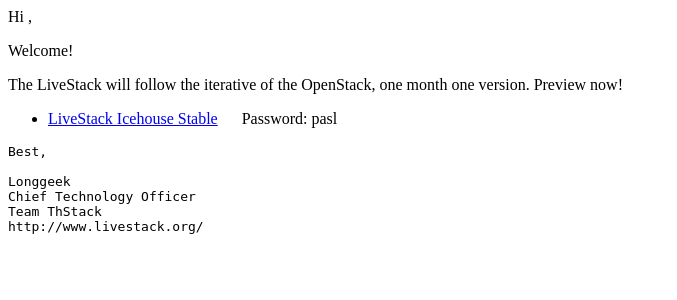
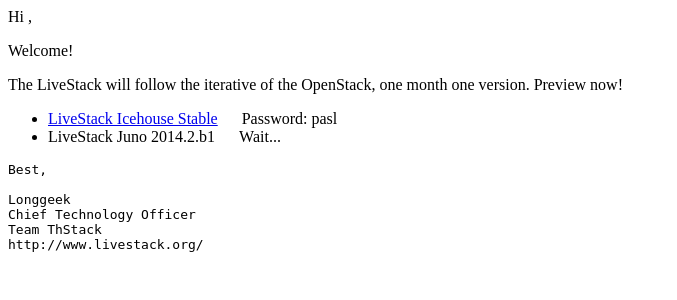
Before and after one commit to longgeek/livestack-web, a Django app: template livestack/livestack/apphome/templates/email.html in a window 1280 px wide. Shown: the top 300 px of the page, without its empty margins (0-677 px from the left). Run offline with Django 3.2, Linux system fonts and the light colour scheme; the template is opened without the code that fills it, so the values that code supplies are empty; parts of the project's set-up code (start-up, migrations or seed data) failed here and were passed over.

Commit message:
Add livestack juno 2014.2.b1 version.

```diff
--- a/livestack/livestack/apphome/templates/email.html
+++ b/livestack/livestack/apphome/templates/email.html
@@ -7,6 +7,7 @@
     <p>The LiveStack will follow the iterative of the OpenStack, one month one version. Preview now!</p>
     <ul>
         <li><a href="http://pan.baidu.com/s/1jGkhJdO" target="_blank">LiveStack Icehouse Stable</a> <a>&nbsp&nbsp&nbsp&nbsp Password: pasl</a></li>
+        <li><a>LiveStack Juno 2014.2.b1</a> <a>&nbsp&nbsp&nbsp&nbsp&nbspWait...</li>
     </ul>
 
 
```
